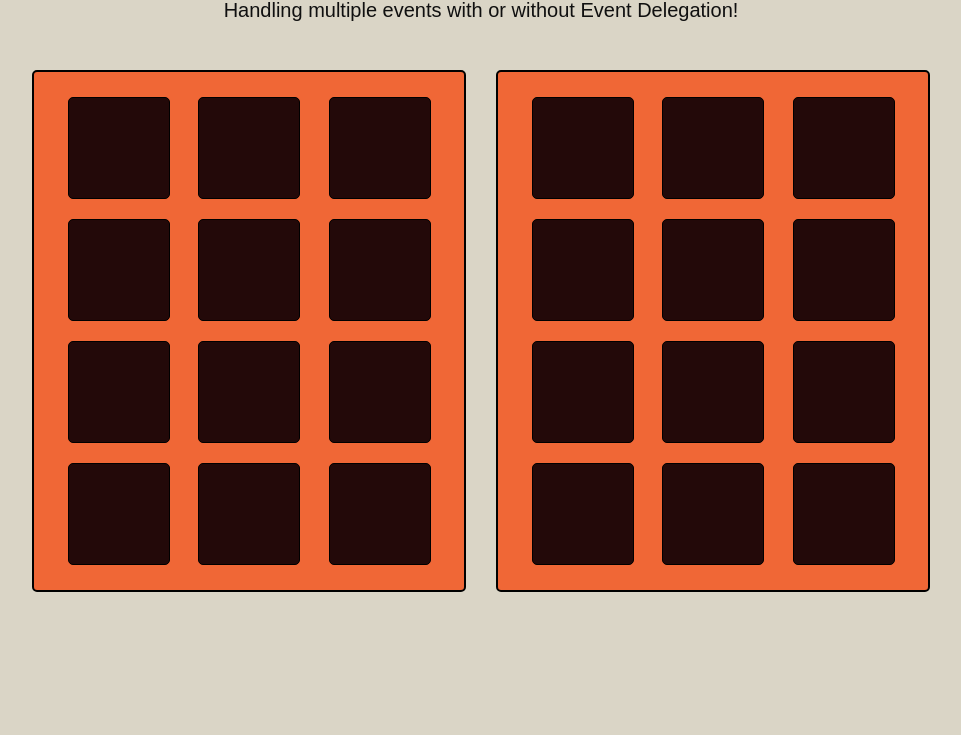
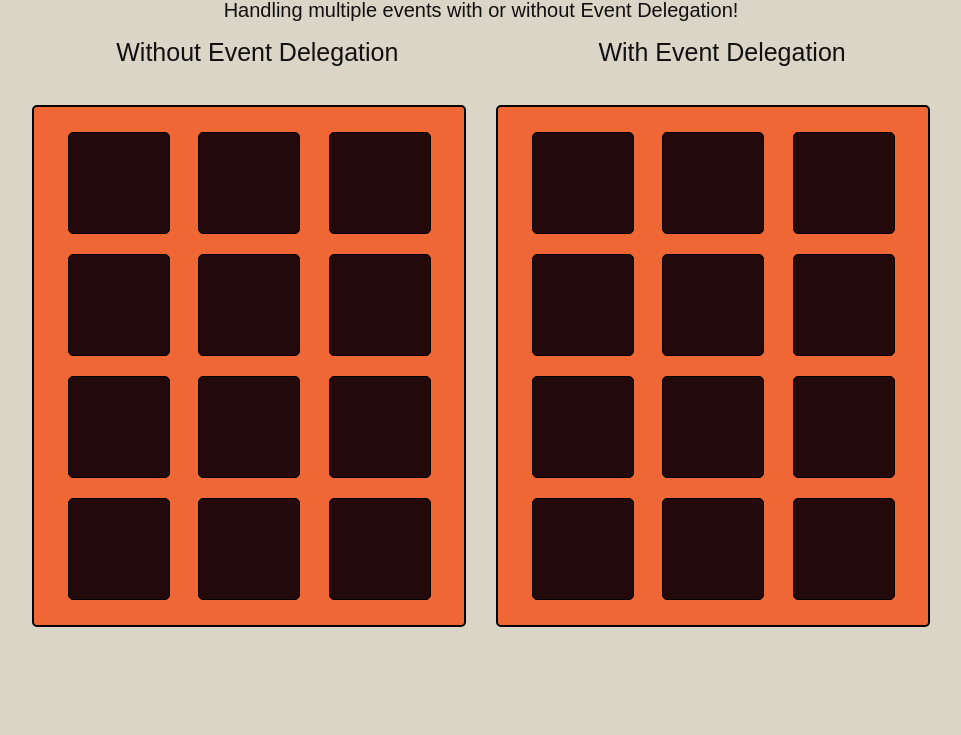
Before and after one commit to aditidubey003/Flip_Box, a website: page code/index.html in a window 1280 px wide. Shown: the part 65-800 px from the top of the page, without its empty margins (159-1120 px from the left). Drawn offline with Linux system fonts and the light colour scheme.

Commit message:
final commit

```diff
--- a/code/index.html
+++ b/code/index.html
@@ -10,10 +10,13 @@
 <body>
     <h1>Flip Box</h1>
     <p>Handling multiple events with or without Event Delegation!</p>
-    <!-- <div class="p-section">
-        <p>Without Event Delegation</p>
-        <p>With Event Delegation</p>
-    </div> -->
+    <div class="p-section">
+        <div class="container">
+            <p>Without Event Delegation</p>
+            <p>With Event Delegation</p>
+        </div>
+
+    </div>
 
     <main class="container">
 
--- a/code/style.css
+++ b/code/style.css
@@ -83,10 +83,11 @@ p{
 }
 
 .p-section p{
-    display: inline;
+    display: flex;
     font-size: 25px;
-    /* margin-bottom: 20px; */
-    margin: 0 50px;
+    justify-content: flex-start;
+    margin: 0 100px;
+
 }
 
 
@@ -99,7 +100,7 @@ display: flex;
 flex-wrap: wrap;
 justify-content: space-evenly;
 padding: 15px;
-margin: 30px 15px;
+margin: 0 15px;
 }
 
 .box{
```
